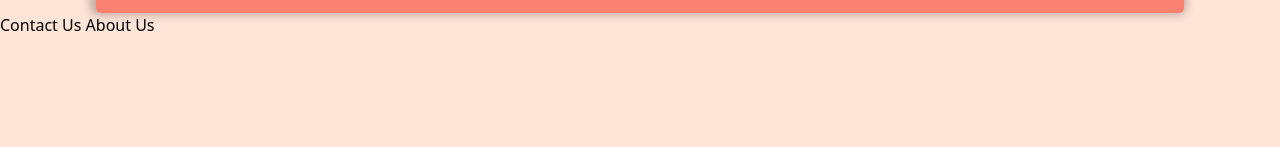
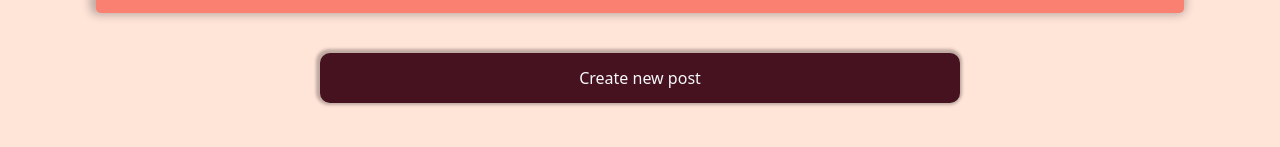
Before and after one commit to WildCodeSchool/lyon-js-sept21-p2-g2-front, a React (Create React App) app: page /destination/1 in a window 1280 px wide. Shown: the part 1229-1376 px from the top of the page. Before the commit the page ends 1266 px from the top, so only its background shows below. Built offline with nearby package versions, Linux system fonts and the light colour scheme; no server answers; what react-toast-notifications would draw is missing.

Commit message:
Add and Link the 'Create Post' button with complete CSS

```diff
--- /dev/null
+++ b/src/components/CreatePostBtn.jsx
@@ -0,0 +1,17 @@
+import React from 'react';
+import { Link } from 'react-router-dom';
+import './createPostBtn.css';
+
+const CreatePostBtn = () => {
+  return (
+    <div>
+      <Link to="/add-post">
+        <button type="button" className="createPostBtn">
+          Create new post
+        </button>
+      </Link>{' '}
+    </div>
+  );
+};
+
+export default CreatePostBtn;
--- /dev/null
+++ b/src/components/createPostBtn.css
@@ -0,0 +1,11 @@
+
+.createPostBtn {
+    display: block;
+    margin: 40px auto 40px auto;
+    background-color: #461220;
+    color: #f7f8fb;
+    height: 50px;
+    width: 50%;
+    border-radius: 10px;
+    box-shadow: -1px -1px 3px 3px rgb(43 35 37 / 30%);
+  }
--- a/src/components/routes/Dashboard.jsx
+++ b/src/components/routes/Dashboard.jsx
@@ -1,7 +1,7 @@
 import React from 'react';
 
 const Dashboard = () => {
-  return <div>Page Dashboard</div>;
+  return <div>Dashboard</div>;
 };
 
 export default Dashboard;
--- a/src/components/routes/Destination.jsx
+++ b/src/components/routes/Destination.jsx
@@ -2,6 +2,7 @@ import React from 'react';
 import DestinationBloc from '../DestinationBloc';
 import Converter from '../Converter';
 import AbstractBlogPost from '../AbstractBlogPost';
+import CreatePostBtn from '../CreatePostBtn';
 
 const Destination = () => {
   return (
@@ -9,6 +10,7 @@ const Destination = () => {
       <DestinationBloc />
       <Converter />
       <AbstractBlogPost />
+      <CreatePostBtn />
     </>
   );
 };
```
